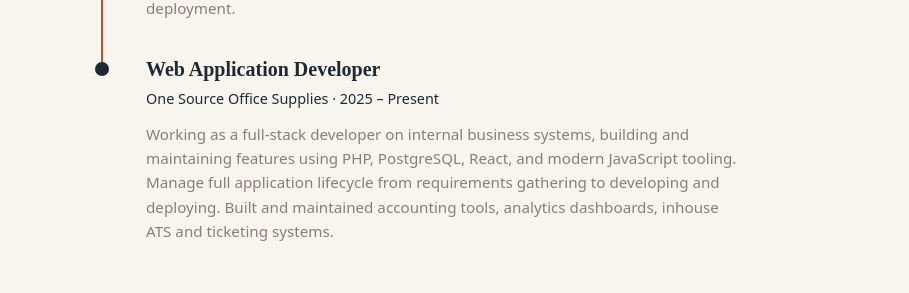
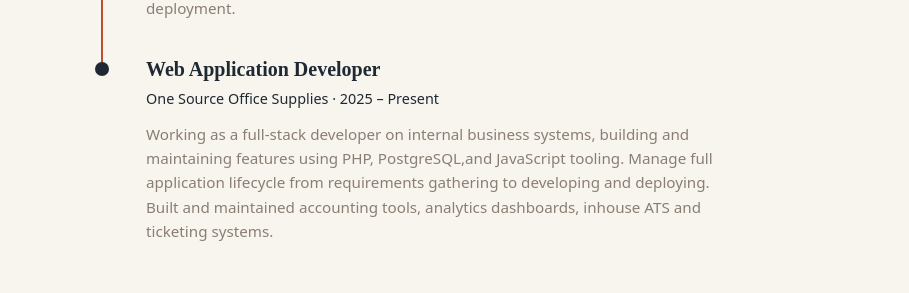
Before and after one commit to SpaceJamDVD/portfolio, a React (Vite) app: page / in a window 1280 px wide. Shown: the part 3180-3473 px from the top of the page, without its empty margins (182-1091 px from the left). Built offline with nearby package versions, Linux system fonts and the light colour scheme.

Commit message:
updated content

```diff
--- a/src/features/portfolio/pages/HomePage/HomePage.tsx
+++ b/src/features/portfolio/pages/HomePage/HomePage.tsx
@@ -147,7 +147,7 @@
             subtitle: 'One Source Office Supplies',
             date: '2025 – Present',
             description:
-              'Working as a full-stack developer on internal business systems, building and maintaining features using PHP, PostgreSQL, React, and modern JavaScript tooling. Manage full application lifecycle from requirements gathering to developing and deploying. Built and maintained accounting tools, analytics dashboards, inhouse ATS and ticketing systems.',
+              'Working as a full-stack developer on internal business systems, building and maintaining features using PHP, PostgreSQL,and JavaScript tooling. Manage full application lifecycle from requirements gathering to developing and deploying. Built and maintained accounting tools, analytics dashboards, inhouse ATS and ticketing systems.',
           },
         ]}
       />
```
